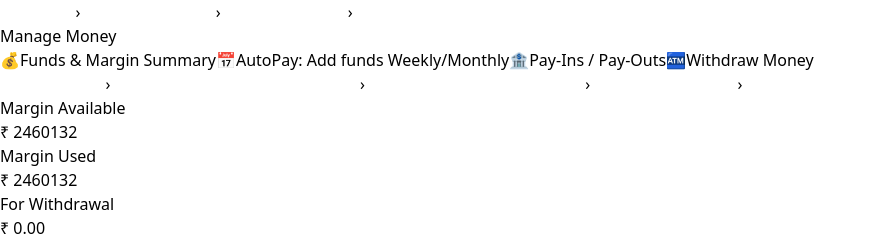
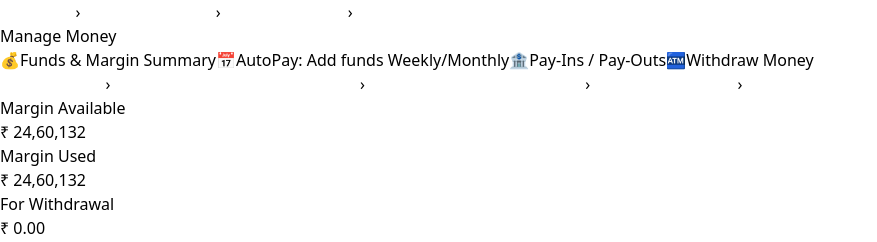
Before and after one commit to Nupur0128/Dhan, a React (Vite) app: page /money in a window 1280 px wide. Shown: the part 1544-1786 px from the top of the page, without its empty margins (0-877 px from the left). Built offline with nearby package versions, Linux system fonts and the light colour scheme.

Commit message:
value chnaged

```diff
--- a/src/pages/Money.jsx
+++ b/src/pages/Money.jsx
@@ -82,11 +82,11 @@ export default function Money() {
             <div className="grid grid-cols-3 gap-4 mb-5">
               <div>
                 <p className="text-xs text-gray-500 mb-1">Margin Available</p>
-                <p className="text-2xl font-bold text-red-500">₹ 2460132</p>
+                <p className="text-2xl font-bold text-green-600">₹ 24,60,132</p>
               </div>
               <div>
                 <p className="text-xs text-gray-500 mb-1">Margin Used</p>
-                <p className="text-2xl font-bold text-gray-800">₹ 2460132</p>
+                <p className="text-2xl font-bold text-gray-800">₹ 24,60,132</p>
               </div>
               <div>
                 <p className="text-xs text-gray-500 mb-1">For Withdrawal</p>
--- a/src/pages/Portfolio.jsx
+++ b/src/pages/Portfolio.jsx
@@ -100,8 +100,8 @@ export default function Portfolio() {
             <h2 className="text-base font-semibold text-gray-800 mb-4">Portfolio Value</h2>
             <div className="grid grid-cols-2 md:grid-cols-4 gap-6 mb-1">
               {[
-                { label: 'Investment', value: '₹ 0.00' },
-                { label: 'Current Value', value: '₹ 0.00' },
+                { label: 'Investment', value: '₹ 62,53,560' },
+                { label: 'Current Value', value: '₹ 6,03,77,855' },
                 { label: 'Overall Profits', value: '₹ 0.00 (0.00%)' },
                 { label: "Today's Profit", value: '₹ 0.00 (0.00%)' },
               ].map(item => (
```
